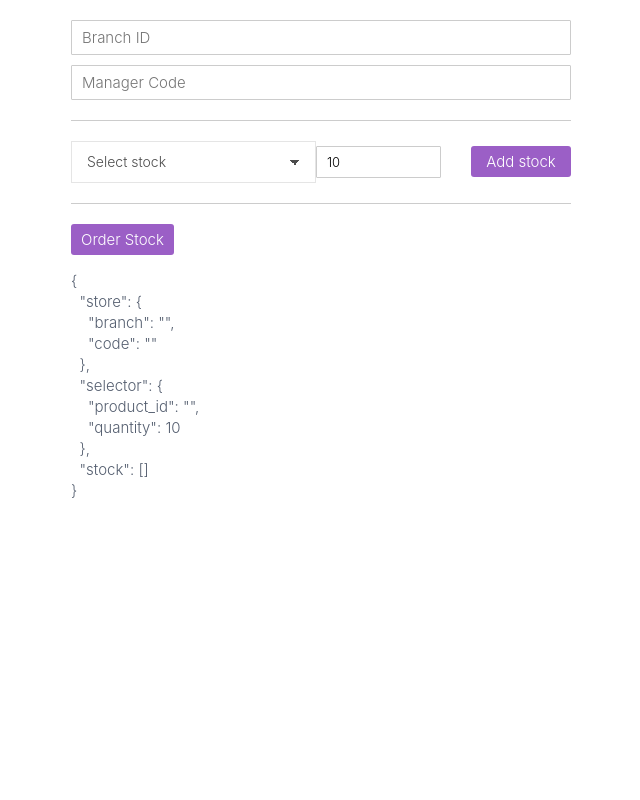
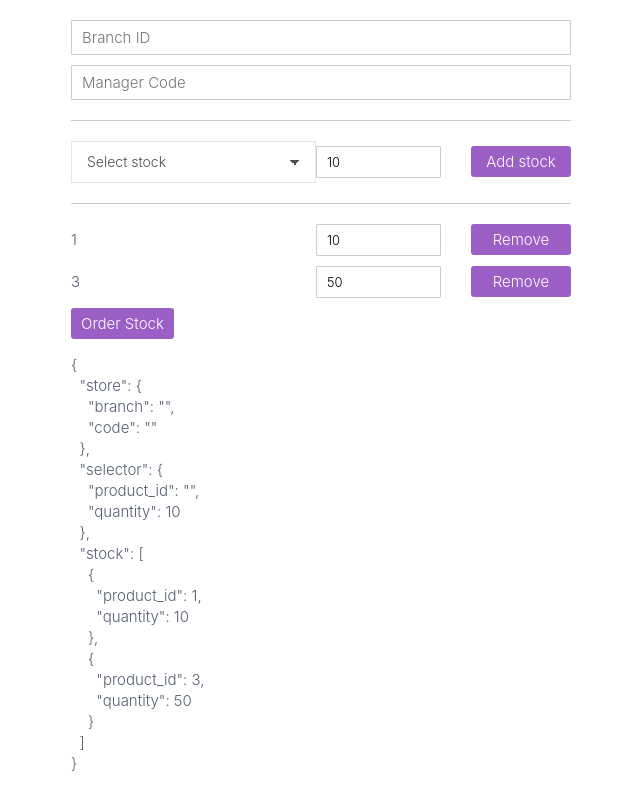
Before and after one commit to cyrilledjdj/angular-pro-src, an Angular app: page / in a window 1280 px wide. Shown: the whole page, without its empty margins (319-959 px from the left). Built offline with nearby package versions, Linux system fonts and the light colour scheme.

Commit message:
form group collections with formArray

```diff
--- a/src/app/stock-inventory/components/stock-products/stock-products.component.html
+++ b/src/app/stock-inventory/components/stock-products/stock-products.component.html
@@ -1,3 +1,14 @@
 <div [formGroup]=parent class="stock-product">
-
+    <div formArrayName="stock">
+        <div *ngFor="let item of stocks; let i = index;">
+            <div class="stock-product__content" [formGroupName]="i">
+                <div class="stock-product__name">
+                    {{item.value.product_id}}
+                </div>
+                <input type="number" step=10 min=10 max=1000
+                    formControlName="quantity">
+                <button>Remove</button>
+            </div>
+        </div>
+    </div>
 </div>
--- a/src/app/stock-inventory/components/stock-products/stock-products.component.ts
+++ b/src/app/stock-inventory/components/stock-products/stock-products.component.ts
@@ -1,5 +1,5 @@
 import { Component, OnInit, Input } from '@angular/core';
-import { FormGroup } from '@angular/forms';
+import { FormGroup, FormArray, AbstractControl } from '@angular/forms';
 
 @Component({
   selector: 'stock-products',
@@ -11,6 +11,10 @@
   @Input()
   parent: FormGroup;
 
+  get stocks(): AbstractControl[] {
+    return (this.parent.get('stock') as FormArray).controls;
+  }
+
   constructor() { }
 
   ngOnInit() {
--- a/src/app/stock-inventory/containers/stock-inventory/stock-inventory.component.ts
+++ b/src/app/stock-inventory/containers/stock-inventory/stock-inventory.component.ts
@@ -23,12 +23,19 @@
       branch: new FormControl(''),
       code: new FormControl('')
     }),
-    selector: new FormGroup({
-      product_id: new FormControl(''),
-      quantity: new FormControl(10)
-    }),
-    stock: new FormArray([])
+    selector: this.createStock({}),
+    stock: new FormArray([
+      this.createStock({ product_id: 1, quantity: 10 }),
+      this.createStock({ product_id: 3, quantity: 50 }),
+    ])
   });
+
+  createStock(stock) {
+    return new FormGroup({
+      product_id: new FormControl(parseInt(stock.product_id, 10) || ''),
+      quantity: new FormControl(stock.quantity || 10)
+    });
+  }
   constructor() { }
 
   ngOnInit() {
```
